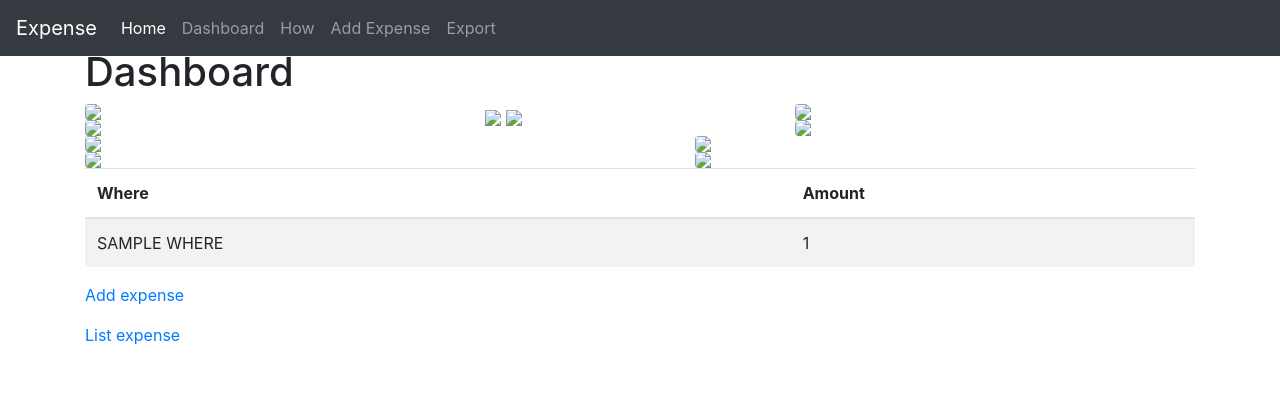
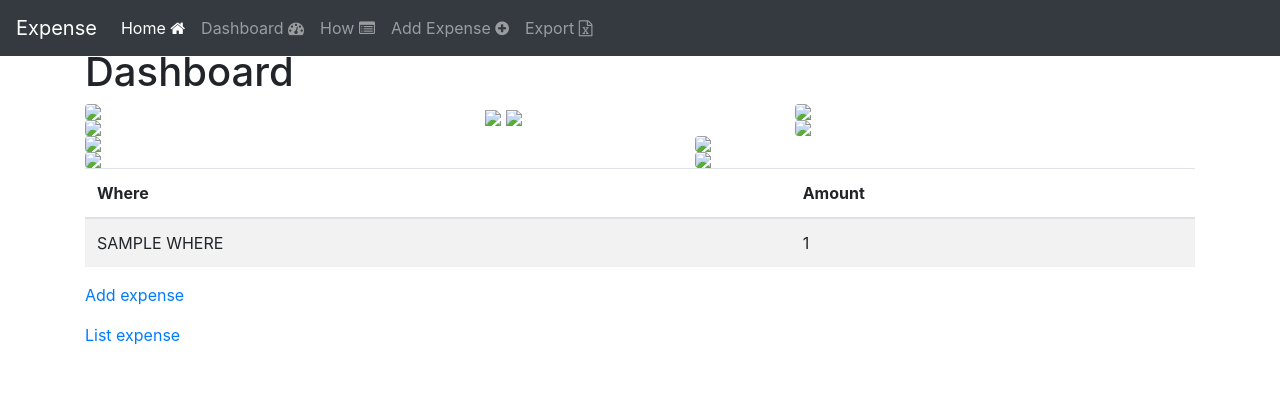
Before and after one commit to sukhbinder/django-exp, a Django app: template exp/templates/exp/agg.html in a window 1280 px wide. Shown: the top 420 px of the page. Run offline with Django 3.2, Linux system fonts and the light colour scheme; the template is opened without the code that fills it: most values are stand-ins (such as "Sample title", 1, 10 or a date in 2020); some libraries are stand-ins or nearby versions.

Commit message:
Added fa fonts

```diff
--- a/exp/templates/exp/base.html
+++ b/exp/templates/exp/base.html
@@ -17,7 +17,7 @@
 
     <!-- Bootstrap core CSS -->
     <link rel="stylesheet" href="https://stackpath.bootstrapcdn.com/bootstrap/4.5.2/css/bootstrap.min.css" integrity="sha384-JcKb8q3iqJ61gNV9KGb8thSsNjpSL0n8PARn9HuZOnIxN0hoP+VmmDGMN5t9UJ0Z" crossorigin="anonymous">
-
+    <link rel="stylesheet" href="https://cdnjs.cloudflare.com/ajax/libs/font-awesome/4.7.0/css/font-awesome.min.css">
     <!-- Favicons -->
 
 
@@ -52,19 +52,19 @@
     <div class="collapse navbar-collapse" id="navbarCollapse">
       <ul class="navbar-nav mr-auto">
         <li class="nav-item active">
-          <a class="nav-link" href={% url 'index' %}> Home <span class="sr-only">(current)</span></a>
+          <a class="nav-link" href={% url 'index' %}> Home <i class="fa fa-home" aria-hidden="true"></i> </a>
         </li>
         <li class="nav-item">
-          <a class="nav-link" href={% url 'dashboard' %}>Dashboard</a>
+          <a class="nav-link" href={% url 'dashboard' %}>Dashboard <i class="fa fa-tachometer" aria-hidden="true"></i></a>
         </li>
         <li class="nav-item">
-          <a class="nav-link" href={% url 'how' %}>How</a>
+          <a class="nav-link" href={% url 'how' %}>How <i class="fa fa-list-alt" aria-hidden="true"></i></a>
         </li>
         <li class="nav-item">
-          <a class="nav-link" href={% url 'create-view' %} >Add Expense</a>
+          <a class="nav-link" href={% url 'create-view' %} >Add Expense <i class="fa fa-plus-circle" aria-hidden="true"></i></a>
         </li>
         <li class="nav-item">
-            <a class="nav-link" href={% url 'export-view' %}>Export</a>
+            <a class="nav-link" href={% url 'export-view' %}>Export <i class="fa fa-file-excel-o" aria-hidden="true"></i></a>
         </li>
       </ul>
     </div>
--- a/exp/urls.py
+++ b/exp/urls.py
@@ -14,6 +14,7 @@
     2. Add a URL to urlpatterns:  path('blog/', include('blog.urls'))
 """
 from django.urls import path
+from rest_framework import VERSION
 
 from exp import views
 
@@ -33,5 +34,6 @@
     path('exp/<int:year>/<int:month>/dashboard',
          views.YearMonthExpenseAggView.as_view(), name="ym-dash-view"),
     path('api/expenses/', views.ExpenseAPIView.as_view()),
+    path("api/cat/", views.json_where, name="json_where"),
 
 ]
--- a/exp/views.py
+++ b/exp/views.py
@@ -12,7 +12,7 @@
 from exp.serializer import ExpenseSerializer
 
 import csv
-from django.http import HttpResponse
+from django.http import HttpResponse, JsonResponse
 from rest_framework import generics, filters
 
 
@@ -138,3 +138,6 @@
     for row in data:
         writer.writerow([row.date, row.where, row.amount,  row.tags, row.how])
     return response
+
+def json_where(request):
+    return JsonResponse(list(set([exp1.where for exp1 in Expense.objects.all()])), safe=False)
```
Also changed, not shown: exp/templates/exp/expense_form.html (+5 -4 lines).
